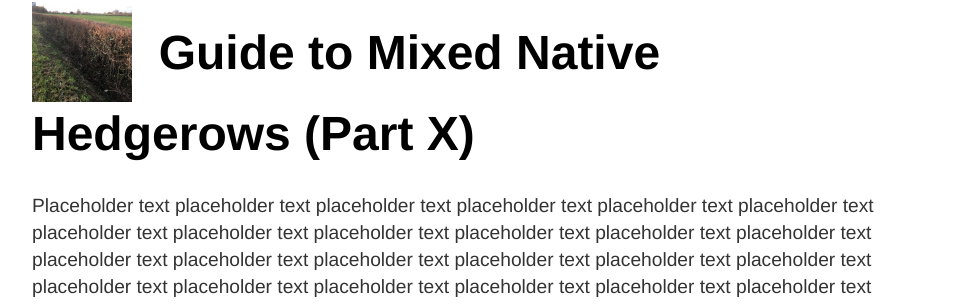
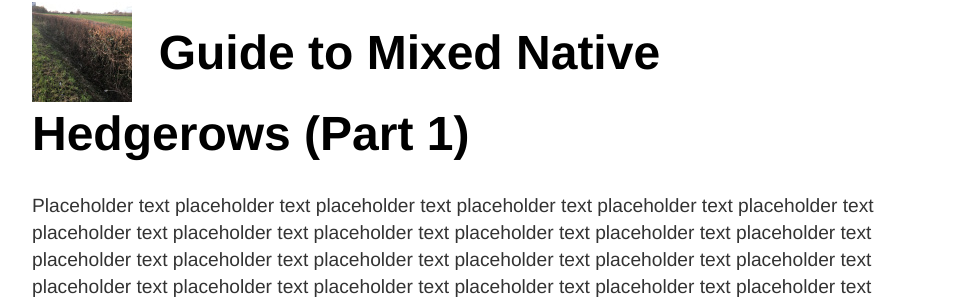
Before and after one commit to Quixoty/ORIG, a Jekyll site: the page built from _posts/2020-08-22-Guide to mixed native hedgerows (part 1).md, in a window 1280 px wide. Shown: the part 192-496 px from the top of the page, without its empty margins (160-1119 px from the left). Built offline with Jekyll 4.4.1, drawn with Linux system fonts in a browser that asks for light colours.

Commit message:
Update 2020-08-22-Guide to mixed native hedgerows (part 1).md

```diff
--- a/_posts/2020-08-22-Guide to mixed native hedgerows (part 1).md
+++ b/_posts/2020-08-22-Guide to mixed native hedgerows (part 1).md
@@ -1,9 +1,9 @@
 ---
 layout: post
 
-title: "Guide to Mixed Native Hedgerows"
+title: "Guide to Mixed Native Hedgerows (Part 1)"
 date: 2020-08-22
 ---
-<h1><img src="/assets/images/nativehedge1-100.JPG" style="vertical-align: middle;" width="100px"/><span style="vertical-align: middle;">&nbsp; Guide to Mixed Native Hedgerows (Part X)</span></h1>
+<h1><img src="/assets/images/nativehedge1-100.JPG" style="vertical-align: middle;" width="100px"/><span style="vertical-align: middle;">&nbsp; Guide to Mixed Native Hedgerows (Part 1)</span></h1>
 
 Placeholder text placeholder text placeholder text placeholder text placeholder text placeholder text placeholder text placeholder text placeholder text placeholder text placeholder text placeholder text placeholder text placeholder text placeholder text placeholder text placeholder text placeholder text placeholder text placeholder text placeholder text placeholder text placeholder text placeholder text placeholder text placeholder text placeholder text placeholder text placeholder text placeholder text placeholder text placeholder text placeholder text placeholder text placeholder text placeholder text around to putting this old website together.
```
